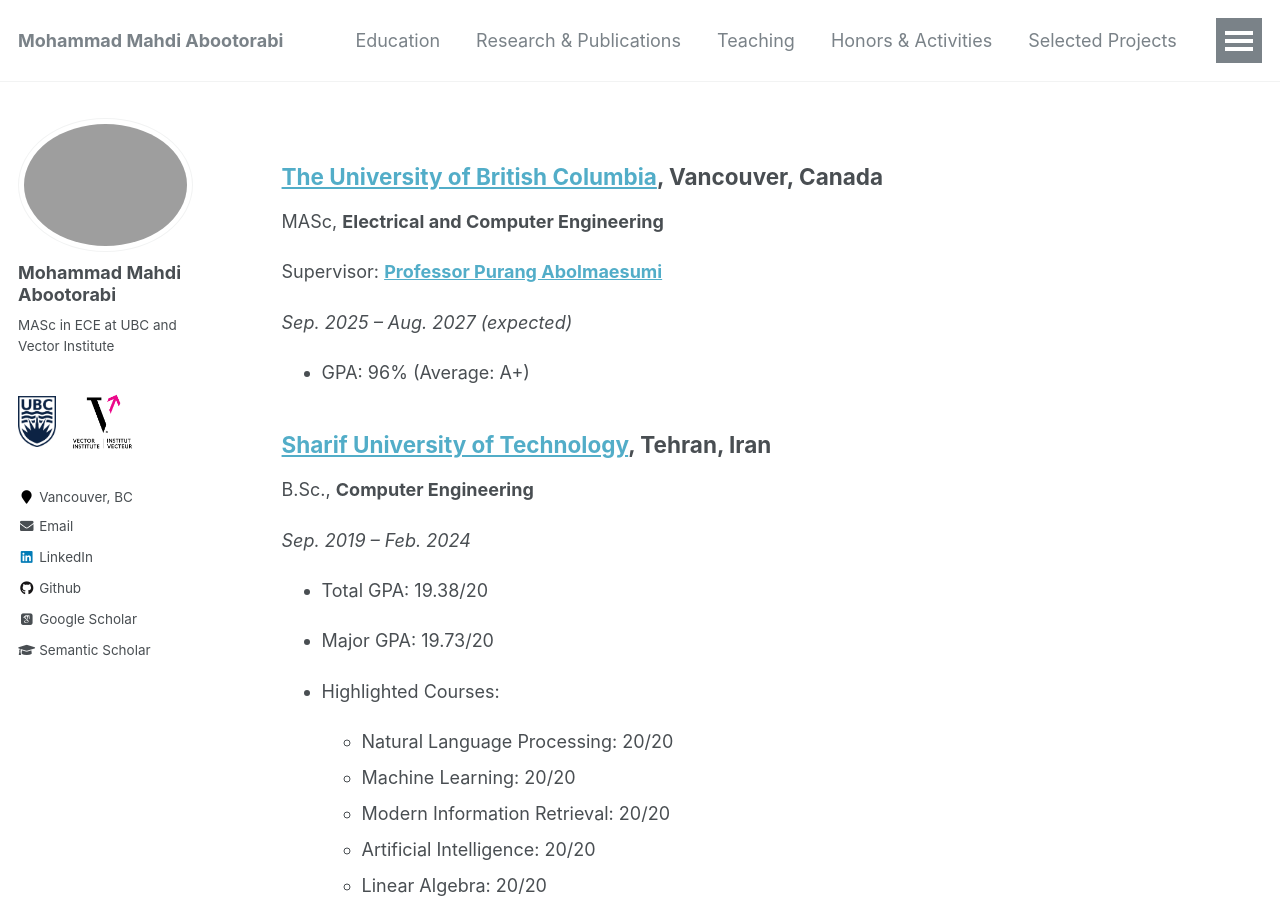
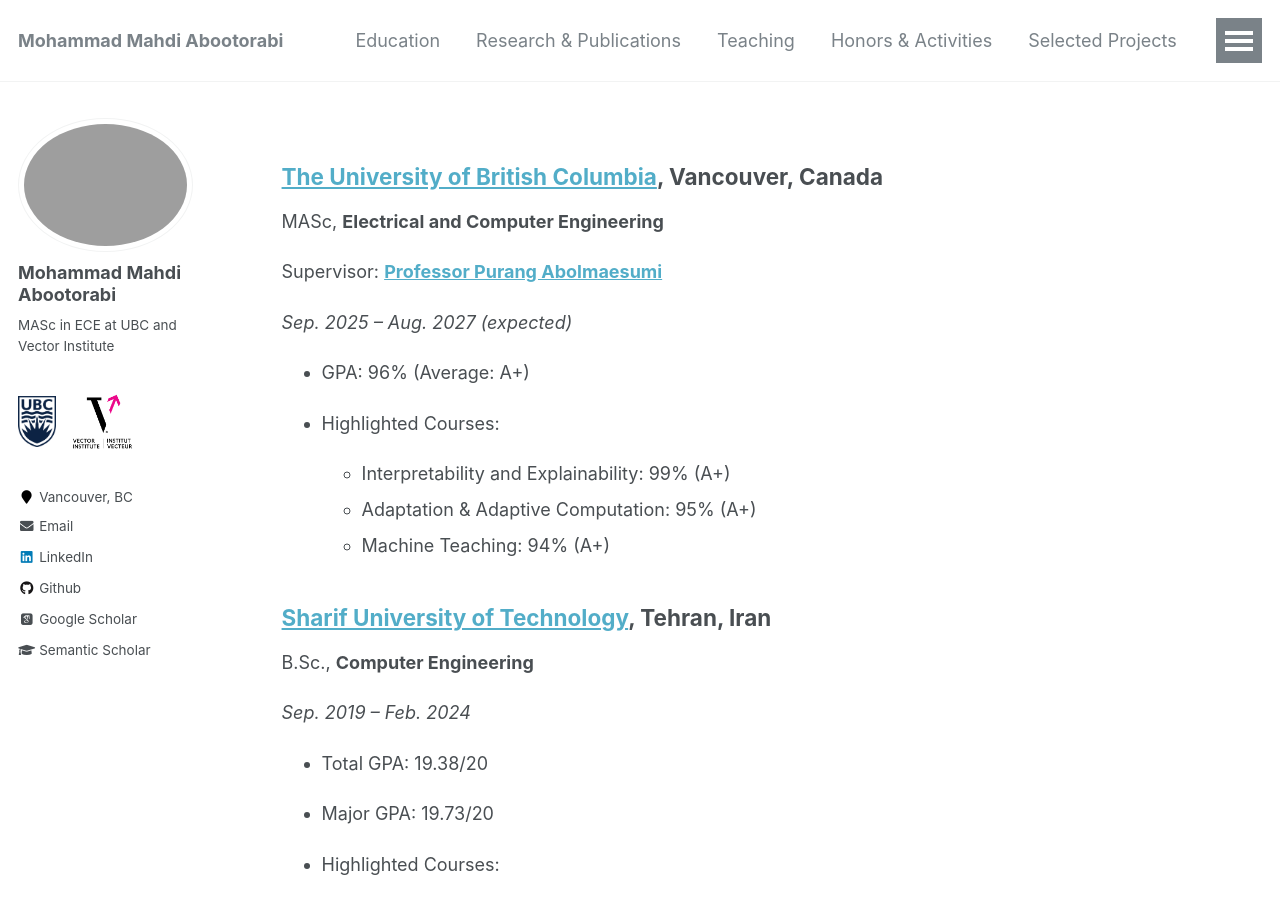
Before and after one commit to aboots/aboots.github.io, a Jekyll site: the page built from _pages/education.md, in a window 1280 px wide and 900 px high. Built offline with Jekyll 4.4.1, drawn with Linux system fonts in a browser that asks for light colours; nearby versions of some CDN libraries; some web fonts are replaced.

Commit message:
Add highlighted courses to education section
Added highlighted courses with respective grades.

```diff
--- a/_pages/education.md
+++ b/_pages/education.md
@@ -13,6 +13,12 @@
 
 *Sep. 2025 – Aug. 2027 (expected)*
 - GPA: 96% (Average: A+)
+
+- Highlighted Courses:
+
+  - Interpretability and Explainability: 99% (A+)
+  - Adaptation & Adaptive Computation: 95% (A+)
+  - Machine Teaching: 94% (A+)
 
 ## [**Sharif University of Technology**](https://en.sharif.edu/), Tehran, Iran
 
```
